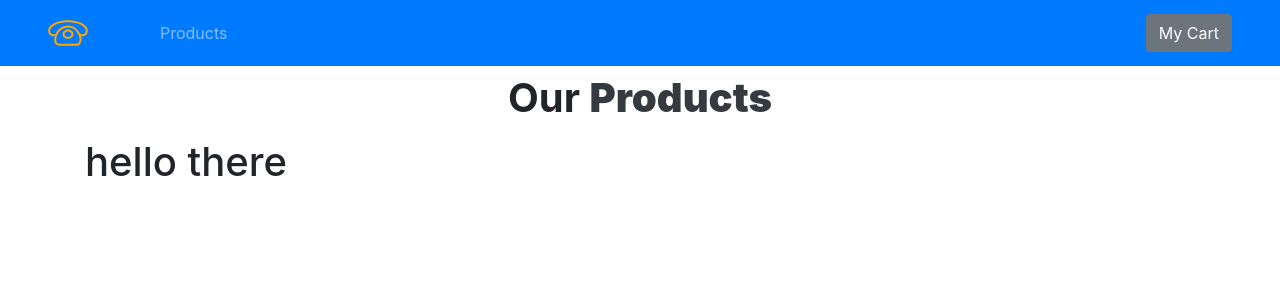
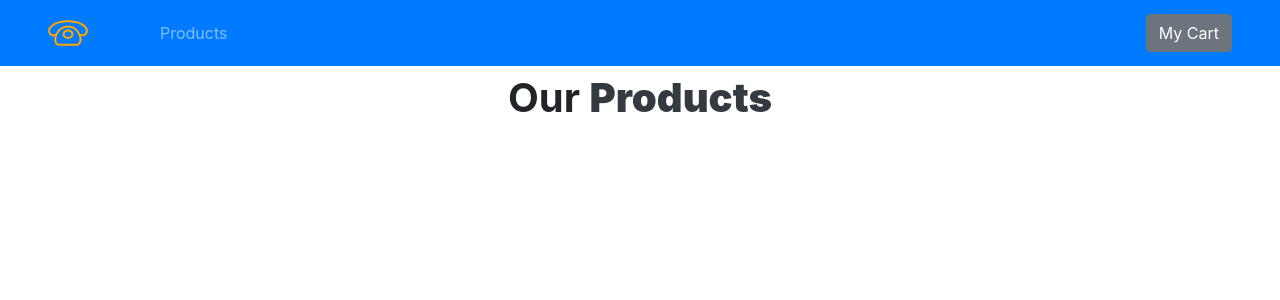
Before and after one commit to NickSolante/cart, a React (Create React App) app: page / in a window 1280 px wide. Shown: the top 300 px of the page. Built offline with nearby package versions, Linux system fonts and the light colour scheme.

Commit message:
push it up

```diff
--- a/src/components/ProductList.js
+++ b/src/components/ProductList.js
@@ -7,14 +7,14 @@ const ProductList = props => {
   console.log(props)
 
   const [products, setProducts] = useState(storeProducts)
+
   const hello = Object.entries(products)
-  console.log(hello)
+  console.log('here are the products', products)
   return (
     <Fragment>
       <div className='px-5 '>
         <div className='container'>
           <Title name='Our' title='Products' />
-          <Product></Product>
         </div>
       </div>
     </Fragment>
```
Also changed, not shown: src/context/CartState.js (added).
